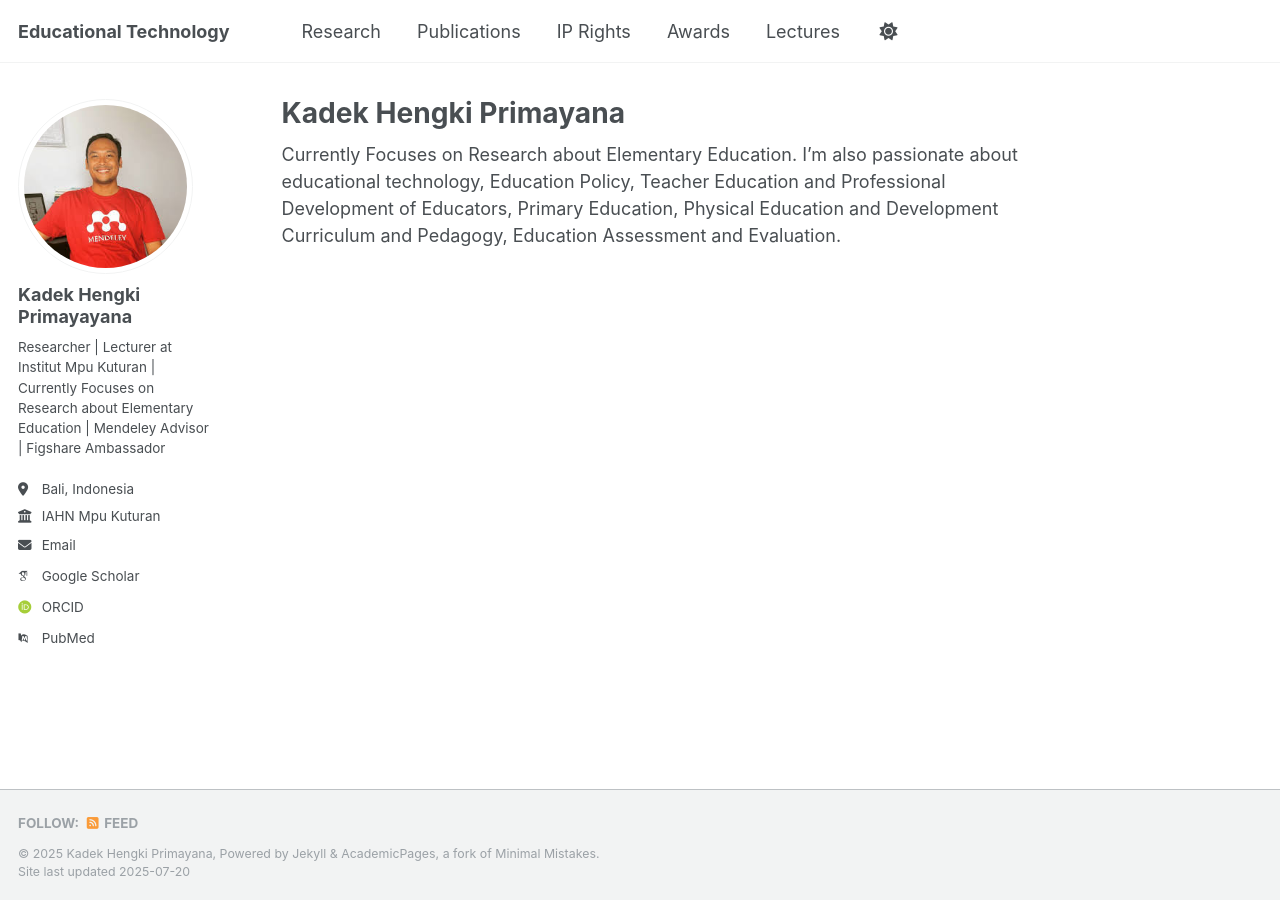
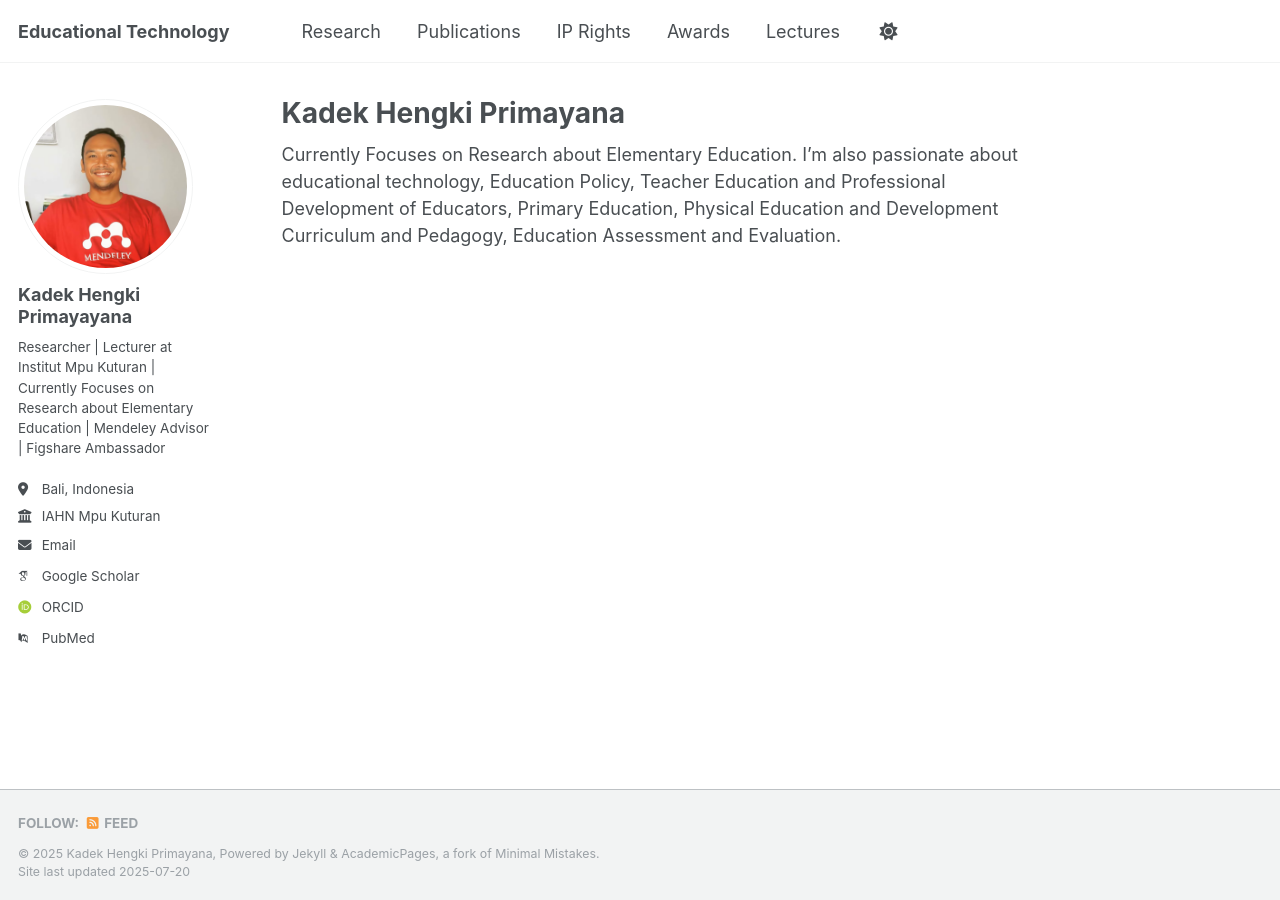
Before and after one commit to hengkiprimayana/hengkiprimayana.github.io, a Jekyll site: the page built from _pages/about.md, in a window 1280 px wide. Built offline with Jekyll 4.4.1, drawn with Linux system fonts in a browser that asks for light colours; some web fonts are replaced; a script that is not in the unit is left out.

Commit message:
Update _config.yml

```diff
--- a/_config.yml
+++ b/_config.yml
@@ -22,7 +22,7 @@ repository               : "hengkiprimayana/hengkiprimayana.github.io"
 #               Additional customization can be done by editing /_includes/author-profile.html
 author:
   # Biographic information
-  avatar           : "hengkipic.png"
+  avatar           : "hengkipict.png"
   name             : "Kadek Hengki Primayayana"
   pronouns         : # example: "she/her"
   bio              : "Researcher | Lecturer at Institut Mpu Kuturan | Currently Focuses on Research about Elementary Education | Mendeley Advisor | Figshare Ambassador"
```
